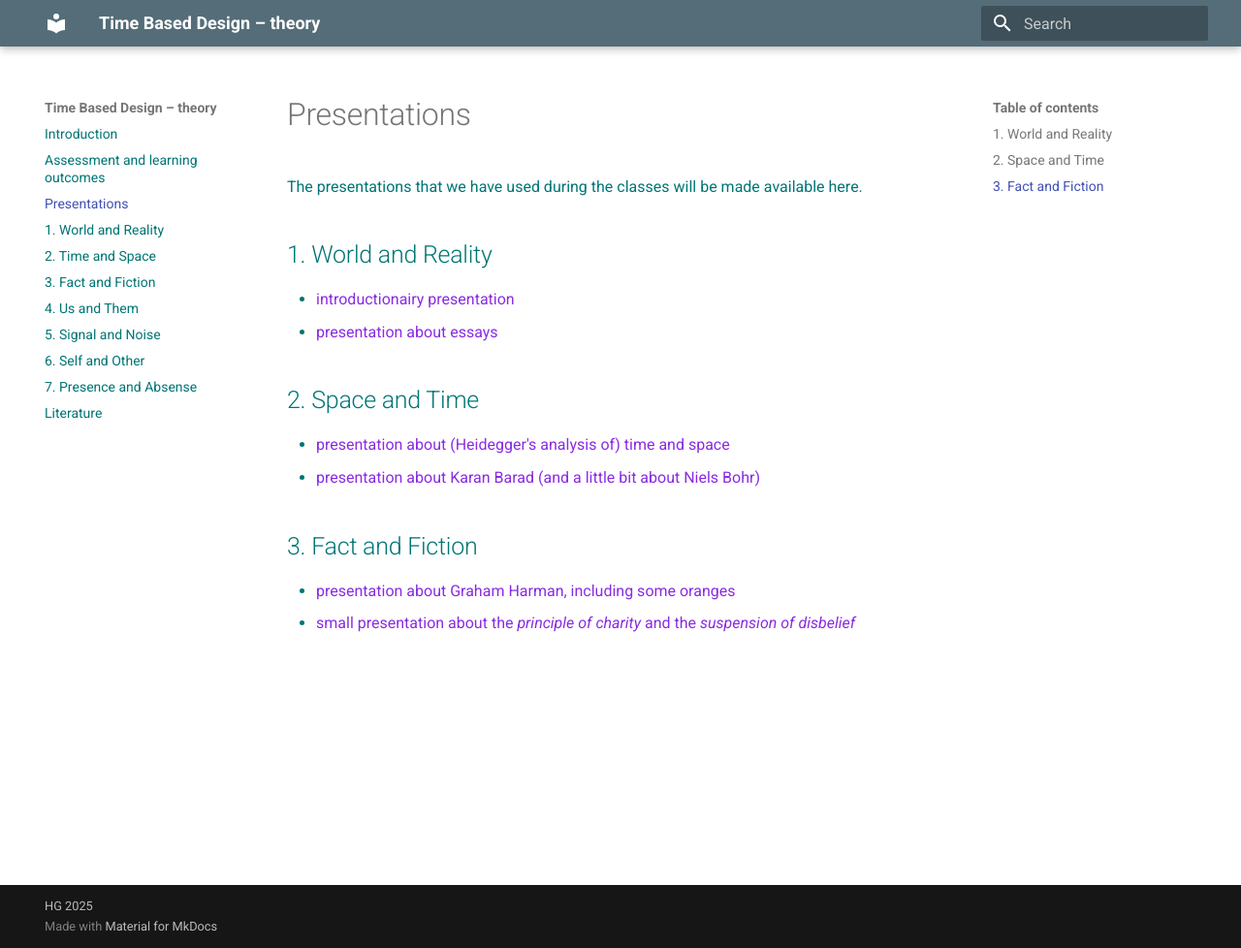
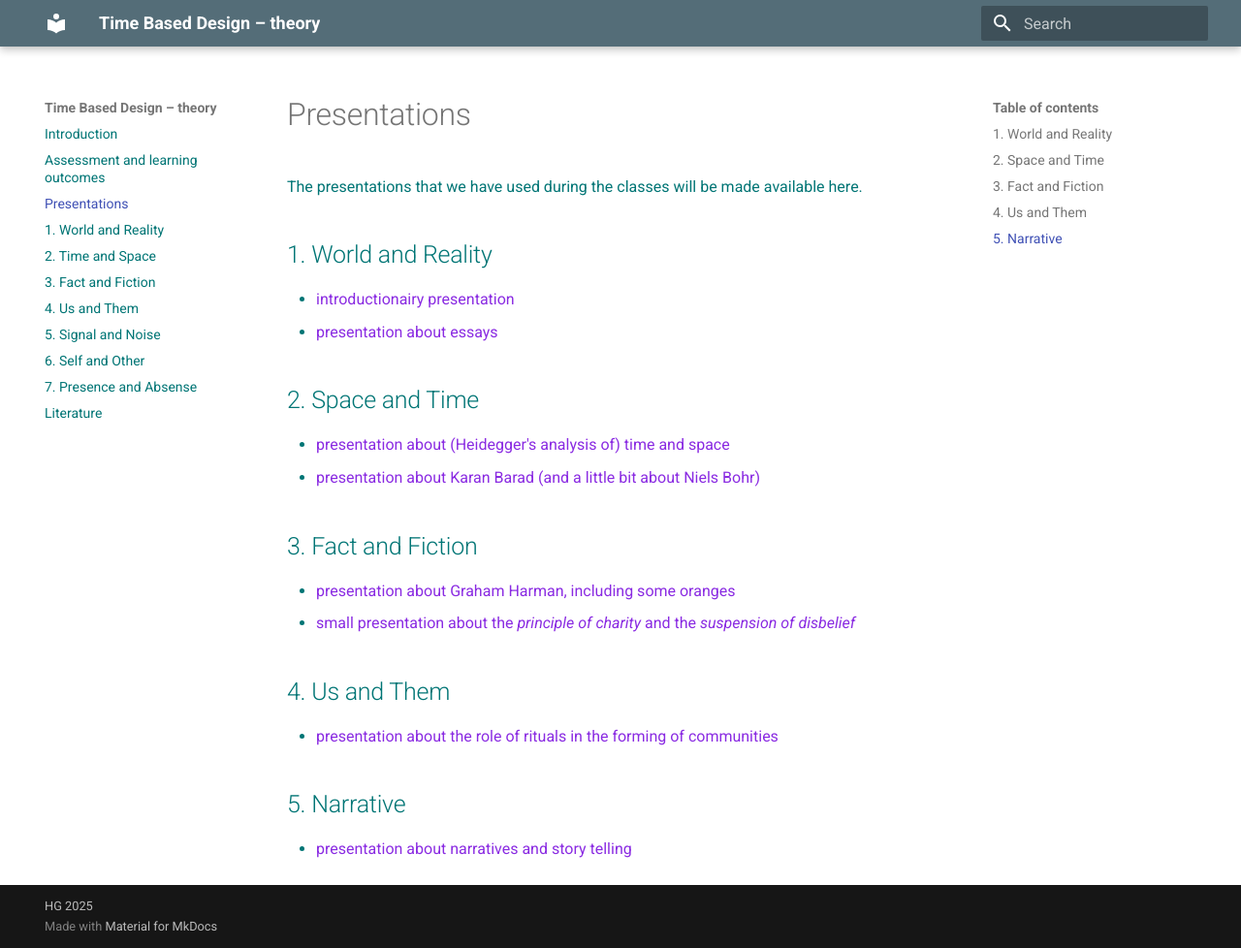
Before and after one commit to bart314/TBD, an MkDocs documentation site: the page built from docs/presentations.md, in a window 1280 px wide and 978 px high. Shown: the whole window at 97% size. Built offline with MkDocs 1.6.1 and Material for MkDocs 9.7.7, drawn with Linux system fonts in a browser that asks for light colours; some web fonts are replaced.

Commit message:
kleine update van in ieder geval de presentaties.

```diff
--- a/docs/presentations.md
+++ b/docs/presentations.md
@@ -13,3 +13,10 @@ The presentations that we have used during the classes will be made available he
 ## 3. Fact and Fiction
 - [presentation about Graham Harman, including some oranges](files/3.graham-harman.pdf)
 - [small presentation about the *principle of charity* and the *suspension of disbelief*](files/3.fact-fiction.pdf)
+
+## 4. Us and Them
+- [presentation about the role of rituals in the forming of communities](files/4.we-they.pdf)
+
+
+## 5. Narrative
+- [presentation about narratives and story telling](files/5.narrative.pdf)
```
Also changed, not shown: 2 other files.
